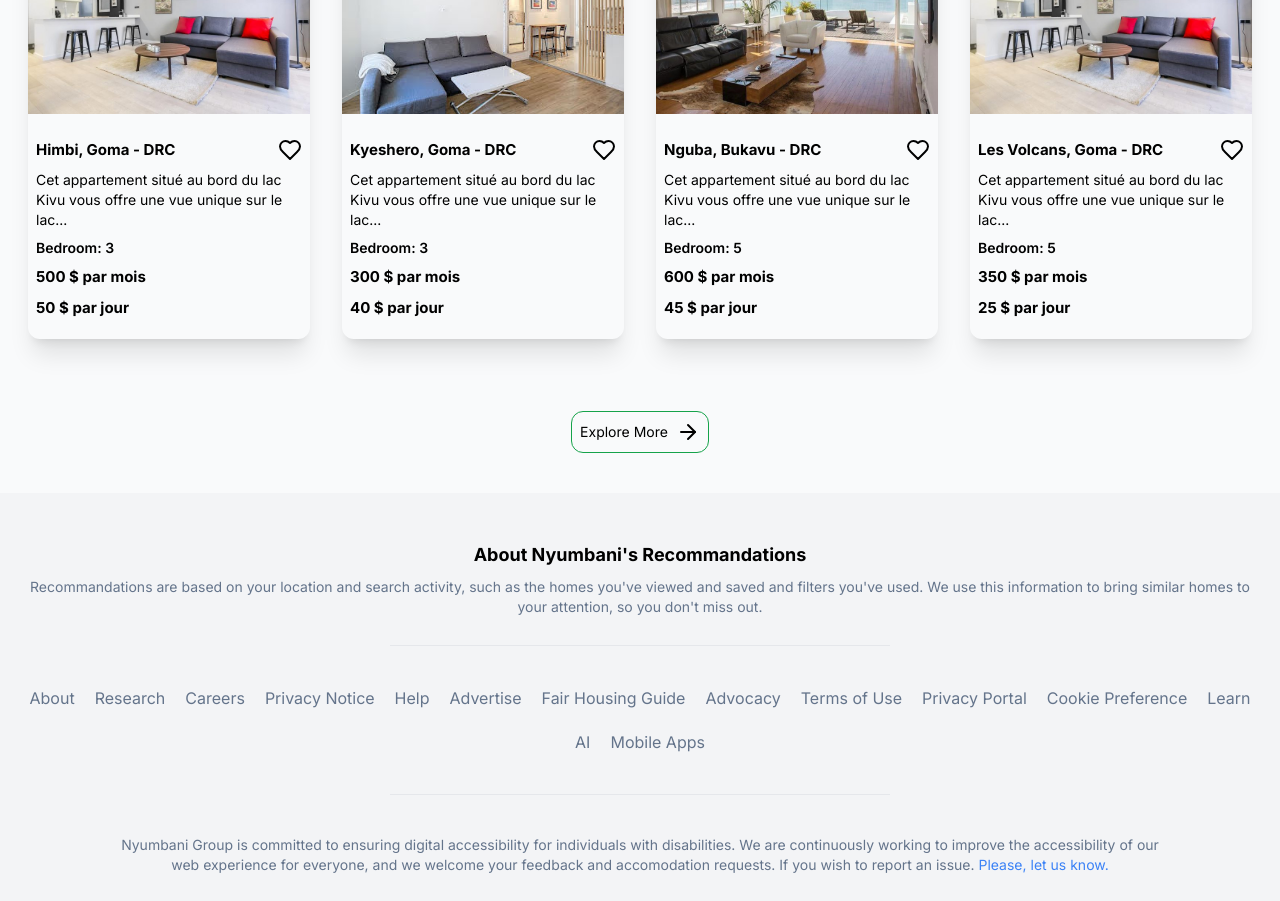
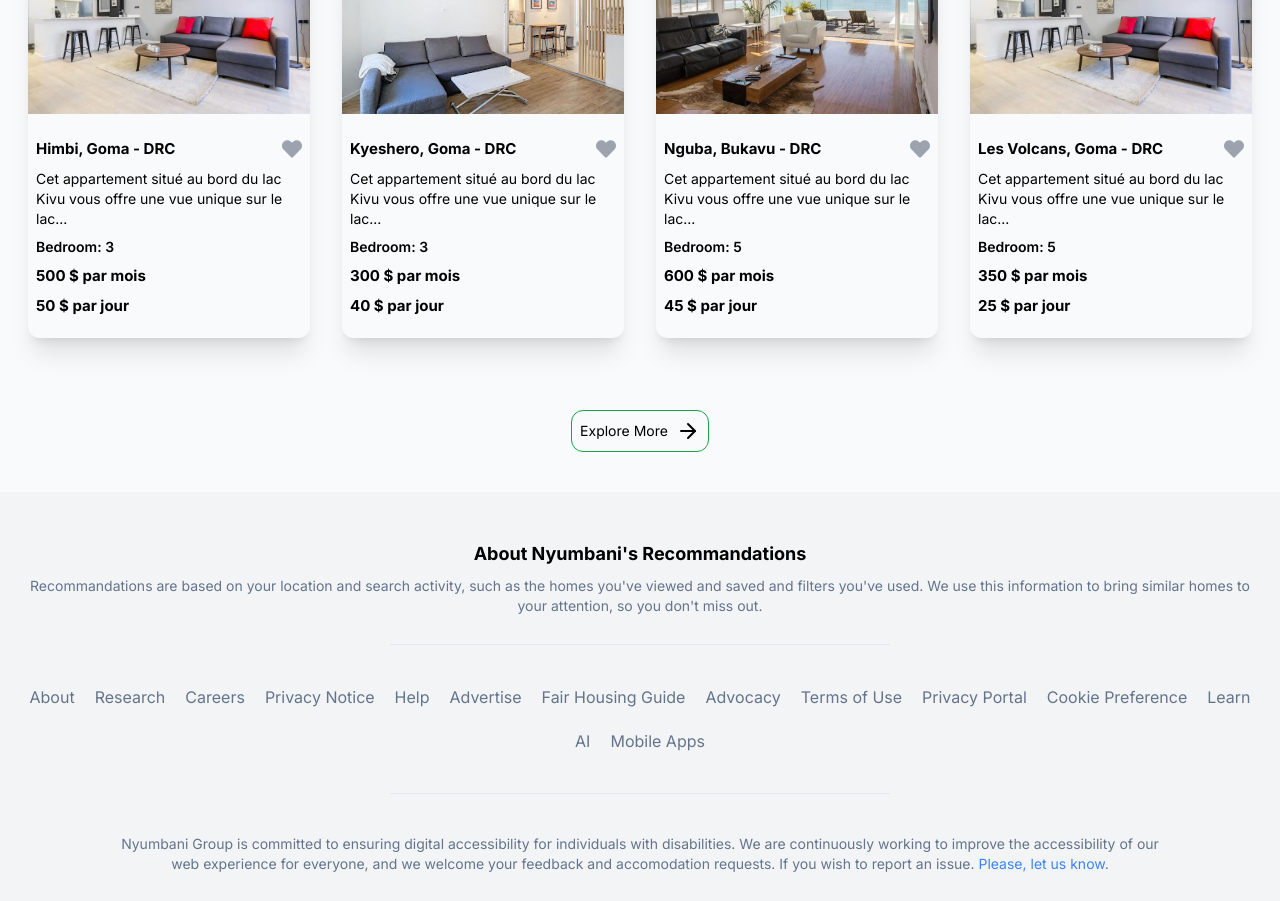
Before and after one commit to tipizzo/nyumbani, a Next.js app: page / in a window 1280 px wide. Shown: the part 1360-2261 px from the top of the page. Built offline with nearby package versions, Linux system fonts and the light colour scheme; no server answers.

Commit message:
Fixing the like button

```diff
--- a/app/properties/page.jsx
+++ b/app/properties/page.jsx
@@ -10,38 +10,37 @@ import { motion } from 'framer-motion'
 import properties from '@/utils/data'
 import { Heart } from 'lucide-react'
 import { ArrowRight } from 'lucide-react'
-import { useState, useEffect } from 'react'
+import { useState } from 'react'
+import { FaHeart } from "react-icons/fa"
 
 const Properties = () => {
 
     const [visibleCard, setVisibleCard] = useState(4)
-    const [propertiesData, setPropertiesData] = useState([])
 
     const loadMore = () => {
         setVisibleCard(prevCount => prevCount + 4)
     }
+    const [likedProperties, setLikedProperties] = useState({})
 
-    useEffect(() => {
-        fetchProperties();
-    }, [])
-
-    const fetchProperties = async () => {
-        const res = await fetch('/api/properties')
-        const data = await res.json();
-        setPropertiesData(data.data)
-
+    const handleLikeButton = (propertyId) => {
+        setLikedProperties((prev) => ({
+            ...prev,
+            [propertyId]: !prev[propertyId]
+        }));
     }
 
     return (
         <div>
             <Provider>
                 <Navbar />
-                <div className='mt-16 mb-10 pt-8'>
+                <div className='mt-16 mb-10'>
+
                     <div
                         className="w-full flex flex-col items-center px-3">
+                        <h1 className='pt-10 text-xl sm:text-2xl font-semibold text-center'>Discover +100 houses, appartments and lands</h1>
                         {/* Grid Layout */}
                         <div className="grid grid-cols-1 sm:grid-cols-2 lg:grid-cols-4 gap-8 w-full max-w-fit sm:max-w-7xl mx-auto py-10 px-4">
-                            {propertiesData.slice(0, visibleCard).map(property => (
+                            {properties.slice(0, visibleCard).map(property => (
                                 <div key={property.id} className="flex flex-col gap-1 max-w-[350px] sm:max-w-[500px] w-full cursor-pointer rounded-xl shadow-xl hover:bg-gray-100 transition-all duration-300 mb-8 pb-5 relative">
                                     <div className="relative w-full h-[200px]">
                                         <Image
@@ -63,7 +62,9 @@ const Properties = () => {
                                     <div className="flex flex-col gap-2 mt-5 px-2">
                                         <div className="flex items-center justify-between">
                                             <p className="text-[15px] font-bold">{property.neighborhood}, {property.city} - {property.country}</p>
-                                            <p className="flex gap-1 text-[15px] font-bold items-center"><Heart /></p>
+                                            <p className="flex gap-1 text-[15px] items-center">
+                                                <button className="focus:outline-none" onClick={() => handleLikeButton(property.id)}><FaHeart className={`w-5 h-5 transition-colors duration-200 ${likedProperties[property.id] ? 'text-red-500' : 'text-gray-400'} `} /></button>
+                                            </p>
                                         </div>
                                         <p className="text-sm font-light">{property.description}</p>
                                         <p className="text-sm font-semibold">Bedroom: {property.bedroom}</p>
--- a/components/PropertyCard.jsx
+++ b/components/PropertyCard.jsx
@@ -5,8 +5,20 @@ import Image from "next/image"
 import properties from "@/utils/data";
 import Link from "next/link";
 import { motion } from "framer-motion";
+import { FaHeart } from "react-icons/fa"
+import { useState } from "react";
 
 const PropertyCard = () => {
+
+    const [likedProperties, setLikedProperties] = useState({})
+
+    const handleLikeButton = (propertyId) => {
+        setLikedProperties((prev) => ({
+            ...prev,
+            [propertyId]: !prev[propertyId]
+        }));
+    }
+
     return (
         <motion.div
             initial={{ opacity: 0, y: 200 }}
@@ -38,7 +50,9 @@ const PropertyCard = () => {
                         <div className="flex flex-col gap-2 mt-5 px-2">
                             <div className="flex items-center justify-between">
                                 <p className="text-[15px] font-bold">{property.neighborhood}, {property.city} - {property.country}</p>
-                                <p className="flex gap-1 text-[15px] items-center"><Heart /></p>
+                                <p className="flex gap-1 text-[15px] items-center">
+                                    <button className="focus:outline-none" onClick={() => handleLikeButton(property.id)}><FaHeart className={`w-5 h-5 transition-colors duration-200 ${likedProperties[property.id] ? 'text-red-500' : 'text-gray-400' } `} /></button>
+                                </p>
                             </div>
                             <p className="text-sm font-light">{property.description}</p>
                             <p className="text-sm font-semibold">Bedroom: {property.bedroom}</p>
--- a/package.json
+++ b/package.json
@@ -22,6 +22,7 @@
     "next-cloudinary": "^6.16.0",
     "react": "^19.0.0",
     "react-dom": "^19.0.0",
+    "react-icons": "^5.5.0",
     "react-toastify": "^11.0.5"
   },
   "devDependencies": {
```
Also changed, not shown: 1 other file (tests, documents, lock files or other folders).
